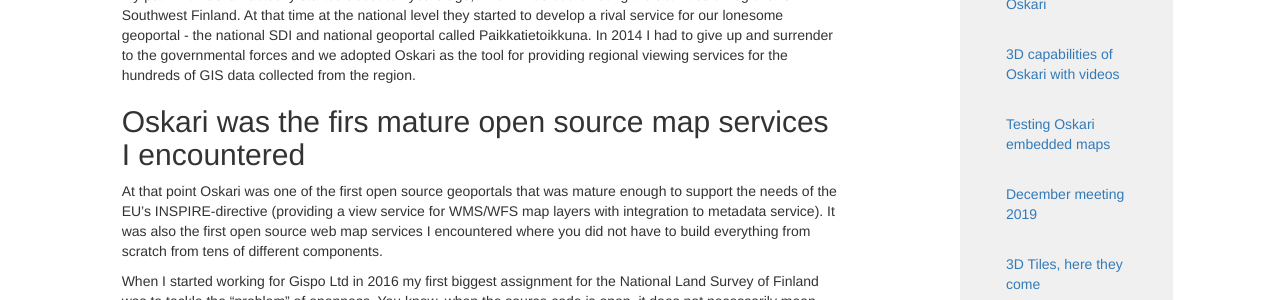
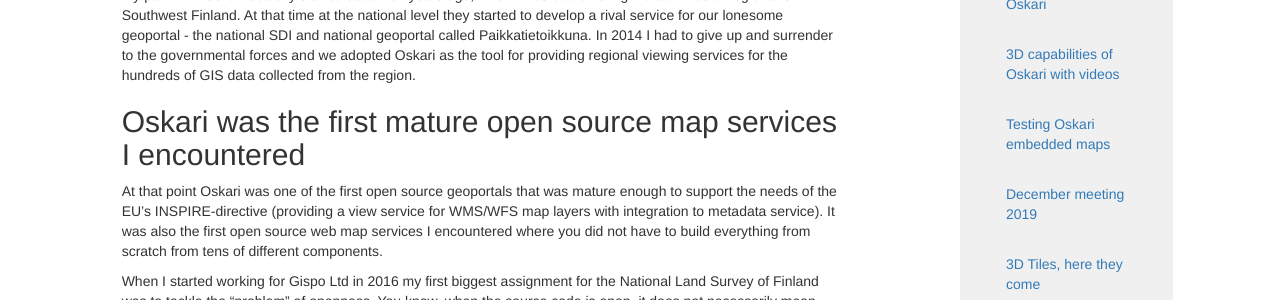
Before and after one commit to oskariorg/oskariorg.github.io, a Jekyll site: the page built from _posts/2020-08-28-Hi_from_communication.md, in a window 1280 px wide. Shown: the part 328-628 px from the top of the page. Built offline with Jekyll 4.4.1, drawn with Linux system fonts in a browser that asks for light colours; nearby versions of some CDN libraries.

Commit message:
Update 2020-08-28-Hi_from_communication.md
typo

```diff
--- a/_posts/2020-08-28-Hi_from_communication.md
+++ b/_posts/2020-08-28-Hi_from_communication.md
@@ -16,7 +16,7 @@ My path with Oskari actually started about ten years ago, when I was coordinatin
 At that time at the national level they started to develop a rival service for our lonesome geoportal  - the national SDI and national geoportal called Paikkatietoikkuna.
 In 2014 I had to give up and surrender to the governmental forces and we adopted Oskari as the tool for providing regional viewing services for the hundreds of GIS data collected from the region.
 
-## Oskari was the firs mature open source map services I encountered
+## Oskari was the first mature open source map services I encountered
 
 At that point Oskari was one of the first open source geoportals that was mature enough to support the needs of the EU's INSPIRE-directive (providing a view service for WMS/WFS map layers with integration to metadata service).
 It was also the first open source web map services I encountered where you did not have to build everything from scratch from tens of different components.
```
